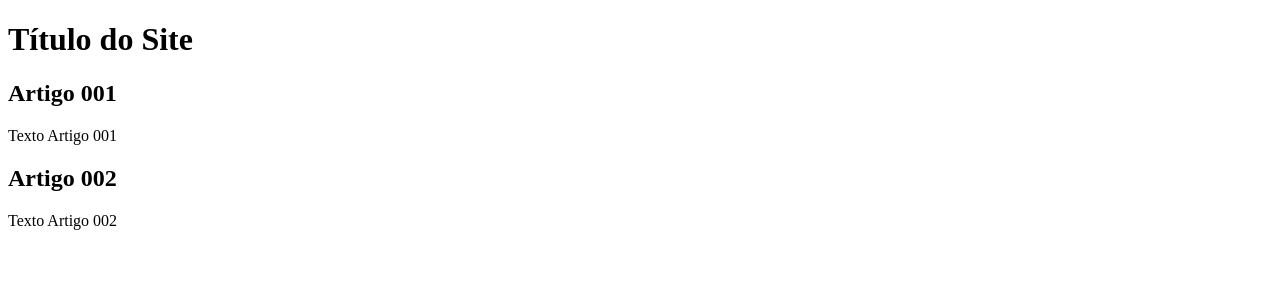
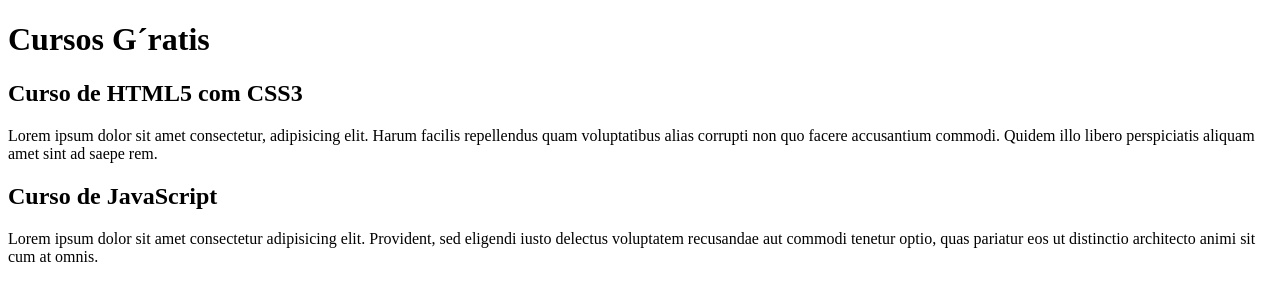
Before and after one commit to nimairodrigues/projeto-site, a plain HTML site: page index.html in a window 1280 px wide. Drawn offline with Linux system fonts and the light colour scheme.

Commit message:
comecei a escrever o conteudo

```diff
--- a/index.html
+++ b/index.html
@@ -9,15 +9,15 @@
 <body>
     <main>
         <header>
-            <h1>Título do Site</h1>
+            <h1>Cursos G´ratis</h1>
         </header>
         <article>
-            <h2>Artigo 001</h2>
-            <p>Texto Artigo 001</p>
+            <h2>Curso de HTML5 com CSS3</h2>
+            <p>Lorem ipsum dolor sit amet consectetur, adipisicing elit. Harum facilis repellendus quam voluptatibus alias corrupti non quo facere accusantium commodi. Quidem illo libero perspiciatis aliquam amet sint ad saepe rem.</p>
         </article>
         <article>
-            <h2>Artigo 002</h2>
-            <p>Texto Artigo 002</p>
+            <h2>Curso de JavaScript</h2>
+            <p>Lorem ipsum dolor sit amet consectetur adipisicing elit. Provident, sed eligendi iusto delectus voluptatem recusandae aut commodi tenetur optio, quas pariatur eos ut distinctio architecto animi sit cum at omnis.</p>
         </article>
     </main>
 </body>
```
